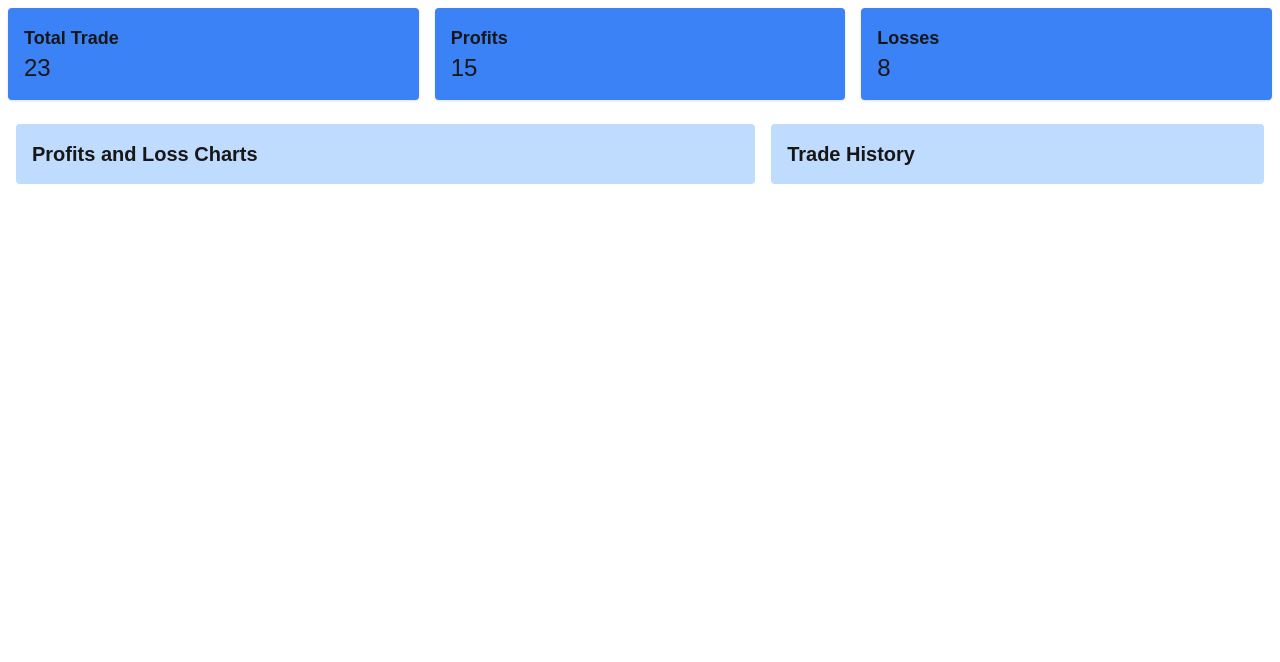
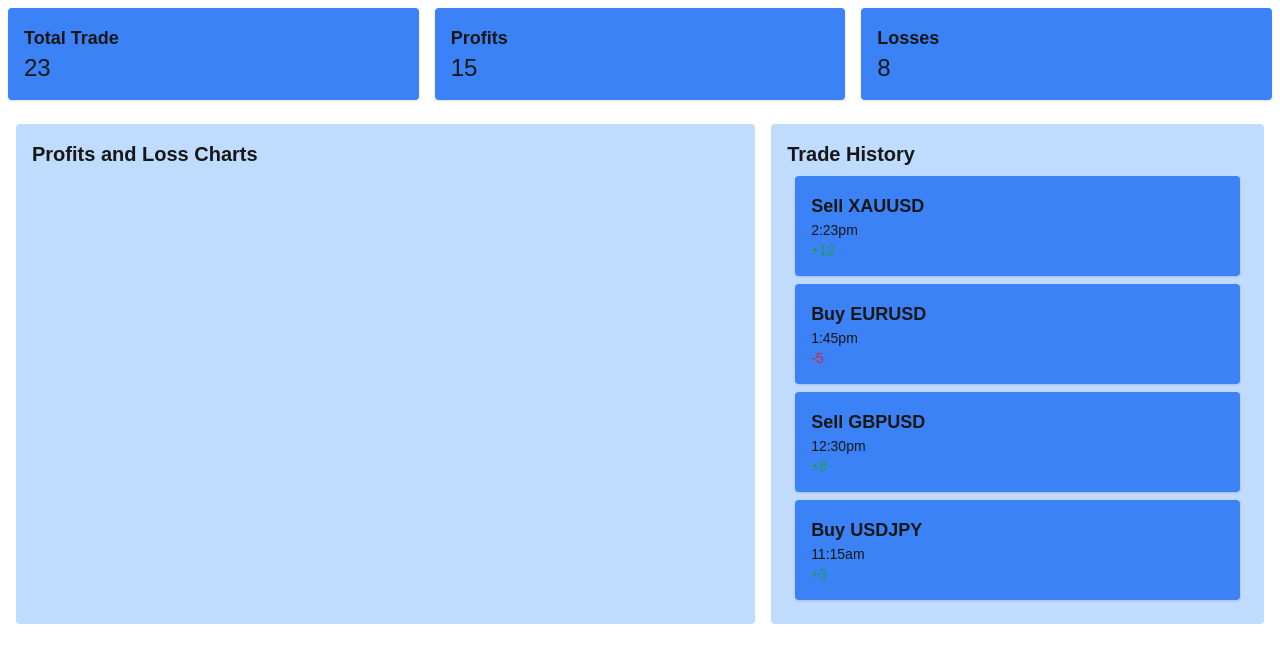
Before and after one commit to ivancliff029/journalx, a Next.js app: page /dashboard in a window 1280 px wide. Shown: the top 662 px of the page. Built offline with nearby package versions, Linux system fonts and the light colour scheme.

Commit message:
Update:Timeline

```diff
--- a/app/dashboard/page.js
+++ b/app/dashboard/page.js
@@ -4,6 +4,12 @@ export default function Dashboard(){
         {label:"Profits", value: 15},
         {label:"Losses", value: 8}
     ];
+    const tradeTimeline = [
+        {label: "Sell XAUUSD", time:"2:23pm", profit:12},
+        {label: "Buy EURUSD", time:"1:45pm", profit:-5},
+        {label: "Sell GBPUSD", time:"12:30pm", profit:8},
+        {label: "Buy USDJPY", time:"11:15am", profit:3}
+    ]
     return (
         <>
         <div>
@@ -24,6 +30,17 @@ export default function Dashboard(){
                 </div>
                 <div className="w-2/5 bg-blue-200 p-4 rounded">
                     <h2 className="text-xl font-bold">Trade History</h2>
+                    {
+                        tradeTimeline.map((trade, index) => (
+                            <div key={index} className="p-4 m-2 rounded bg-blue-500 shadow">
+                                <h3 className="text-lg font-semibold">{trade.label}</h3>
+                                <p className="text-sm">{trade.time}</p>
+                                <p className={`text-sm ${trade.profit >= 0 ? 'text-green-600' : 'text-red-600'}`}>
+                                    {trade.profit >= 0 ? `+${trade.profit}` : trade.profit}
+                                </p>
+                            </div>
+                        ))
+                    }
                 </div>
             </div>
         </div>
```
